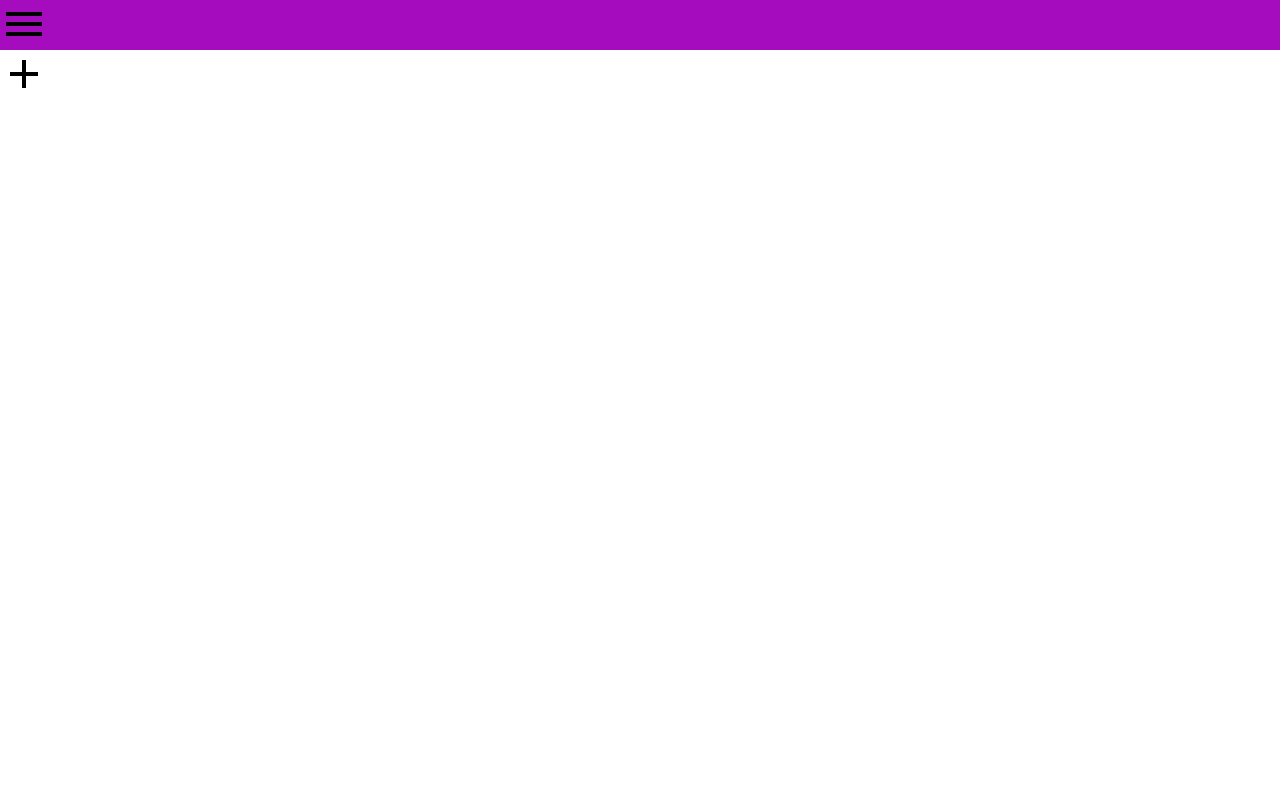
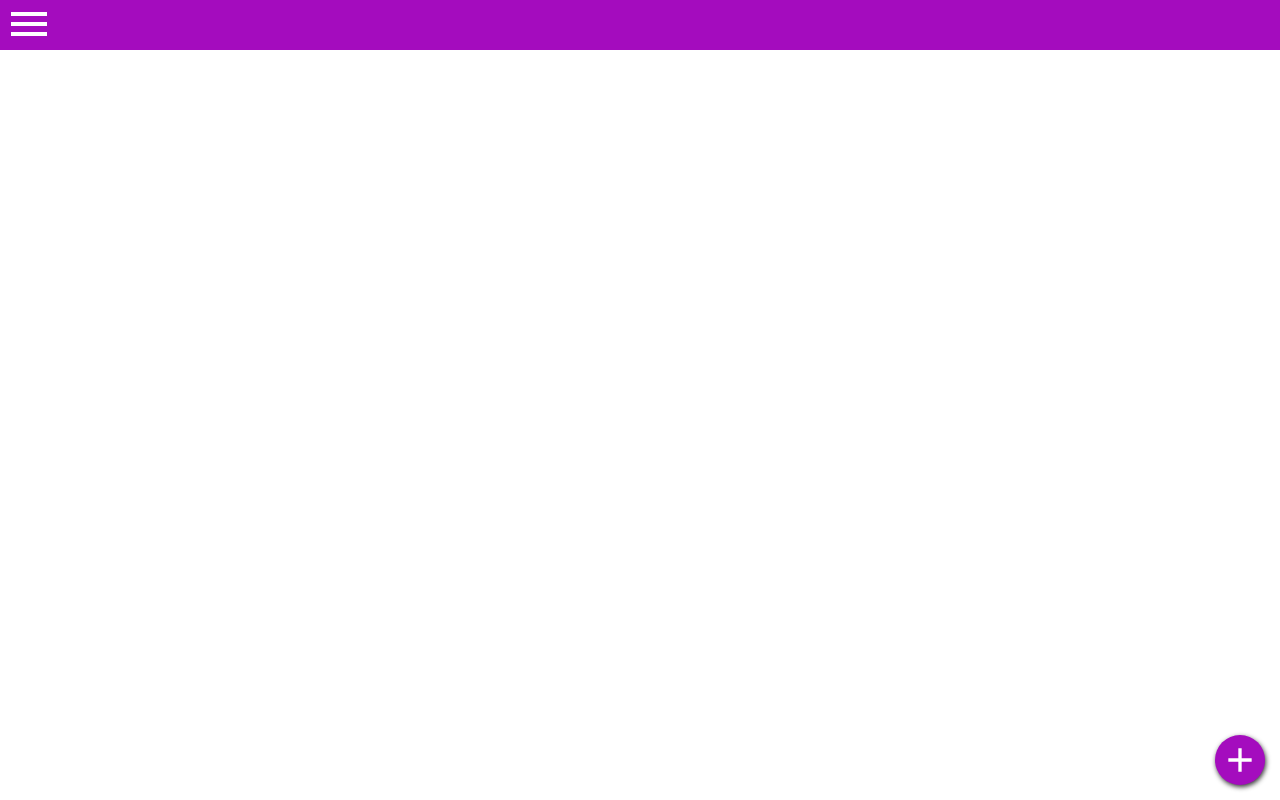
Before and after one commit to miked49er/ohcounter-mycounter, a website: page index.html in a window 1280 px wide. Drawn offline with Linux system fonts and the light colour scheme; files whose address does not match are found by name.

Commit message:
Compiled SCSS

```diff
--- a/css/styles.css
+++ b/css/styles.css
@@ -1,4 +1,4 @@
-/* line 5, ../../../../../Ruby24-x64/lib/ruby/gems/2.4.0/gems/compass-core-1.0.3/stylesheets/compass/reset/_utilities.scss */
+/* line 5, ../../../../../var/lib/gems/2.3.0/gems/compass-core-1.0.3/stylesheets/compass/reset/_utilities.scss */
 html, body, div, span, applet, object, iframe,
 h1, h2, h3, h4, h5, h6, p, blockquote, pre,
 a, abbr, acronym, address, big, cite, code,
@@ -20,45 +20,45 @@ time, mark, audio, video {
   vertical-align: baseline;
 }
 
-/* line 22, ../../../../../Ruby24-x64/lib/ruby/gems/2.4.0/gems/compass-core-1.0.3/stylesheets/compass/reset/_utilities.scss */
+/* line 22, ../../../../../var/lib/gems/2.3.0/gems/compass-core-1.0.3/stylesheets/compass/reset/_utilities.scss */
 html {
   line-height: 1;
 }
 
-/* line 24, ../../../../../Ruby24-x64/lib/ruby/gems/2.4.0/gems/compass-core-1.0.3/stylesheets/compass/reset/_utilities.scss */
+/* line 24, ../../../../../var/lib/gems/2.3.0/gems/compass-core-1.0.3/stylesheets/compass/reset/_utilities.scss */
 ol, ul {
   list-style: none;
 }
 
-/* line 26, ../../../../../Ruby24-x64/lib/ruby/gems/2.4.0/gems/compass-core-1.0.3/stylesheets/compass/reset/_utilities.scss */
+/* line 26, ../../../../../var/lib/gems/2.3.0/gems/compass-core-1.0.3/stylesheets/compass/reset/_utilities.scss */
 table {
   border-collapse: collapse;
   border-spacing: 0;
 }
 
-/* line 28, ../../../../../Ruby24-x64/lib/ruby/gems/2.4.0/gems/compass-core-1.0.3/stylesheets/compass/reset/_utilities.scss */
+/* line 28, ../../../../../var/lib/gems/2.3.0/gems/compass-core-1.0.3/stylesheets/compass/reset/_utilities.scss */
 caption, th, td {
   text-align: left;
   font-weight: normal;
   vertical-align: middle;
 }
 
-/* line 30, ../../../../../Ruby24-x64/lib/ruby/gems/2.4.0/gems/compass-core-1.0.3/stylesheets/compass/reset/_utilities.scss */
+/* line 30, ../../../../../var/lib/gems/2.3.0/gems/compass-core-1.0.3/stylesheets/compass/reset/_utilities.scss */
 q, blockquote {
   quotes: none;
 }
-/* line 103, ../../../../../Ruby24-x64/lib/ruby/gems/2.4.0/gems/compass-core-1.0.3/stylesheets/compass/reset/_utilities.scss */
+/* line 103, ../../../../../var/lib/gems/2.3.0/gems/compass-core-1.0.3/stylesheets/compass/reset/_utilities.scss */
 q:before, q:after, blockquote:before, blockquote:after {
   content: "";
   content: none;
 }
 
-/* line 32, ../../../../../Ruby24-x64/lib/ruby/gems/2.4.0/gems/compass-core-1.0.3/stylesheets/compass/reset/_utilities.scss */
+/* line 32, ../../../../../var/lib/gems/2.3.0/gems/compass-core-1.0.3/stylesheets/compass/reset/_utilities.scss */
 a img {
   border: none;
 }
 
-/* line 116, ../../../../../Ruby24-x64/lib/ruby/gems/2.4.0/gems/compass-core-1.0.3/stylesheets/compass/reset/_utilities.scss */
+/* line 116, ../../../../../var/lib/gems/2.3.0/gems/compass-core-1.0.3/stylesheets/compass/reset/_utilities.scss */
 article, aside, details, figcaption, figure, footer, header, hgroup, main, menu, nav, section, summary {
   display: block;
 }
@@ -108,7 +108,7 @@ h1 {
   font-size: 1.4rem;
 }
 
-/* line 21, ../../../../../Ruby24-x64/lib/ruby/gems/2.4.0/gems/susy-2.2.12/sass/susy/language/susy/_box-sizing.scss */
+/* line 21, ../../../../../var/lib/gems/2.3.0/gems/susy-2.2.12/sass/susy/language/susy/_box-sizing.scss */
 *, *:before, *:after {
   -moz-box-sizing: border-box;
   -webkit-box-sizing: border-box;
@@ -121,7 +121,7 @@ body {
   margin-left: auto;
   margin-right: auto;
 }
-/* line 12, ../../../../../Ruby24-x64/lib/ruby/gems/2.4.0/gems/susy-2.2.12/sass/susy/output/support/_clearfix.scss */
+/* line 12, ../../../../../var/lib/gems/2.3.0/gems/susy-2.2.12/sass/susy/output/support/_clearfix.scss */
 body:after {
   content: " ";
   display: block;
@@ -188,11 +188,12 @@ header {
   z-index: 10;
 }
 /* line 11, ../lib/sass/_nav.scss */
-header img {
+header .menu-button {
   margin: 0 5px;
+  fill: #fff;
 }
 
-/* line 16, ../lib/sass/_nav.scss */
+/* line 17, ../lib/sass/_nav.scss */
 #menu {
   -moz-box-shadow: 1px 2px 5px #333333;
   -webkit-box-shadow: 1px 2px 5px #333333;
@@ -206,7 +207,7 @@ header img {
   background-color: #fff;
 }
 
-/* line 27, ../lib/sass/_nav.scss */
+/* line 28, ../lib/sass/_nav.scss */
 #menu-active {
   -moz-transition: all 1s;
   -o-transition: all 1s;
@@ -221,3 +222,34 @@ header img {
   width: 100%;
   height: 100vh;
 }
+
+/* line 40, ../lib/sass/_nav.scss */
+.logo {
+  display: block;
+  padding: 10px 15px;
+  background-color: #a40cbe;
+  color: #fff;
+}
+
+/* line 1, ../lib/sass/_fab.scss */
+.fab {
+  -moz-box-shadow: 1px 2px 5px #333333;
+  -webkit-box-shadow: 1px 2px 5px #333333;
+  box-shadow: 1px 2px 5px #333333;
+  display: flex;
+  position: absolute;
+  bottom: 0;
+  right: 0;
+  background-color: #a40cbe;
+  border-radius: 100px;
+  padding: 5px;
+  margin: 15px;
+  align-items: center;
+  vertical-align: middle;
+}
+/* line 14, ../lib/sass/_fab.scss */
+.fab svg {
+  width: 40px;
+  height: 40px;
+  fill: #fff;
+}
```
